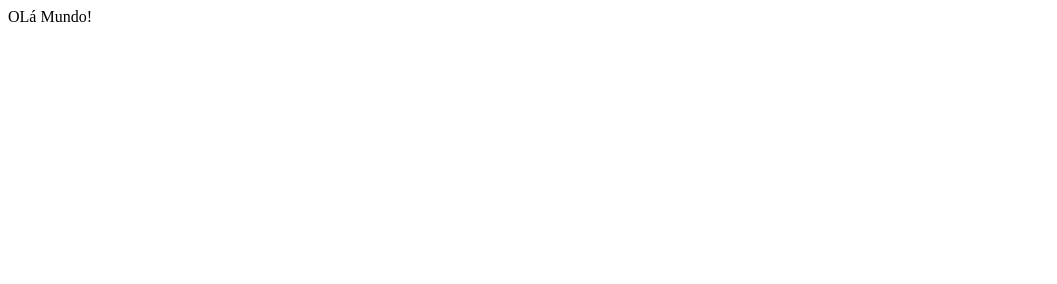
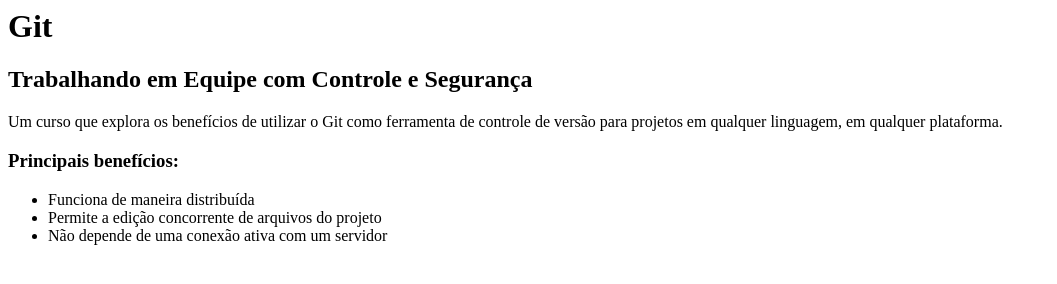
Before and after one commit to josetepedino/curso-git, a plain HTML site: page index.html in a window 1280 px wide. Shown: the whole page, without its empty margins (0-1057 px from the left). Drawn offline with Linux system fonts and the light colour scheme.

Commit message:
Conteúdo da página index.html

```diff
--- a/index.html
+++ b/index.html
@@ -1,7 +1,17 @@
 <html>
-<head>
-  OLá Mundo!
-</head>
-<body>
-</body>
+    <head>
+    </head>
+    <body>
+        <h1>Git</h1>
+        <h2>Trabalhando em Equipe com Controle e Segurança</h2>
+
+        <p>Um curso que explora os benefícios de utilizar o Git como ferramenta de controle de versão para projetos em qualquer linguagem, em qualquer plataforma.</p>
+
+        <h3>Principais benefícios:</h3>
+        <ul>
+            <li>Funciona de maneira distribuída</li>
+            <li>Permite a edição concorrente de arquivos do projeto</li>
+            <li>Não depende de uma conexão ativa com um servidor</li>
+        </ul>
+    </body>
 </html>
```
